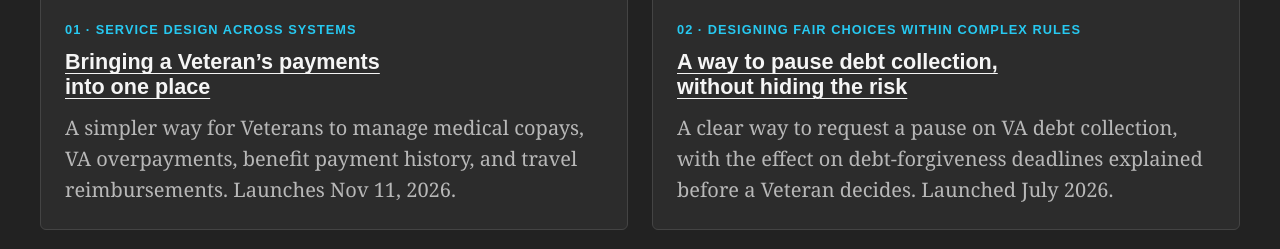
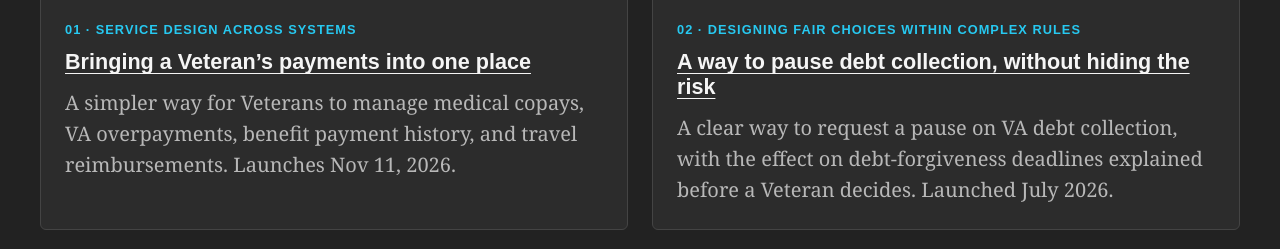
Before and after one commit to josephrlee/readme, a plain HTML site: page index.html in a window 1280 px wide. Shown: the part 1116-1365 px from the top of the page. Drawn offline with Linux system fonts and the light colour scheme; a web font is replaced by a local one.

Commit message:
Updated max-wdith

```diff
--- a/assets/css/portfolio.css
+++ b/assets/css/portfolio.css
@@ -109,7 +109,6 @@
 .case-card__image { width: 100%; aspect-ratio: 16 / 9; overflow: hidden; }
 .case-card__image img { display: block; width: 100%; height: 100%; object-fit: contain; }
 .case-card__body { display: flex; flex-direction: column; align-items: flex-start; gap: 0.75rem; padding: 1.5rem; }
-.case-card__body h3 { max-width: 28ch; }
 .case-card__body h3 a { color: var(--text); }
 .case-card__body h3 a:hover { color: var(--text); text-decoration-color: currentColor; }
 .case-card__body > p:last-child, .value-item p, .result-item p { color: var(--muted); }
```
